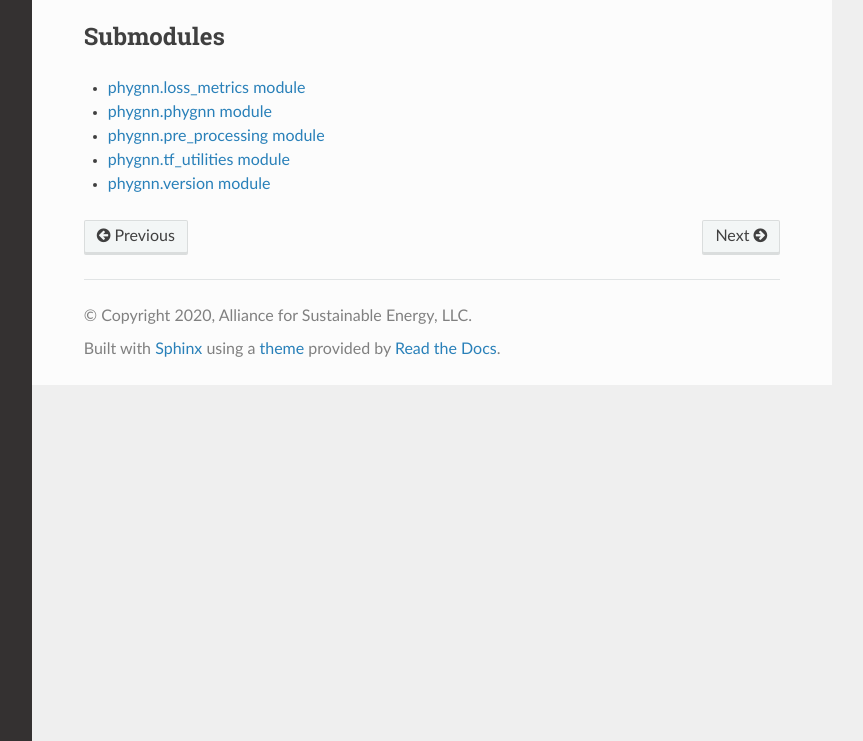
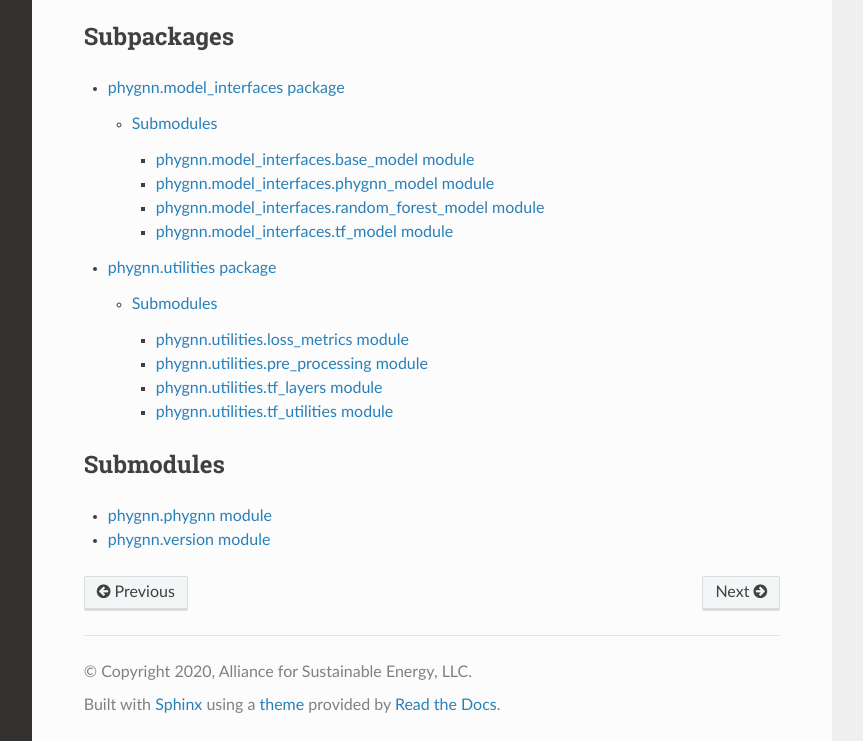
Before and after one commit to NREL/phygnn, a Sphinx documentation site: the page built from docs/source/phygnn/phygnn.rst, in a window 1280 px wide and 1005 px high, cut to the strip 264-1005 px from the top of the window. Shown: the whole strip, without its empty margins (268-1131 px from the left). Built offline with Sphinx 7.4.7 and the Read the Docs theme 2.0.0, drawn with Linux system fonts in a browser that asks for light colours.

Commit message:
update docs

```diff
--- /dev/null
+++ b/docs/source/phygnn/phygnn.model_interfaces.base_model.rst
@@ -0,0 +1,7 @@
+phygnn.model\_interfaces.base\_model module
+===========================================
+
+.. automodule:: phygnn.model_interfaces.base_model
+   :members:
+   :undoc-members:
+   :show-inheritance:
--- /dev/null
+++ b/docs/source/phygnn/phygnn.model_interfaces.phygnn_model.rst
@@ -0,0 +1,7 @@
+phygnn.model\_interfaces.phygnn\_model module
+=============================================
+
+.. automodule:: phygnn.model_interfaces.phygnn_model
+   :members:
+   :undoc-members:
+   :show-inheritance:
--- /dev/null
+++ b/docs/source/phygnn/phygnn.model_interfaces.random_forest_model.rst
@@ -0,0 +1,7 @@
+phygnn.model\_interfaces.random\_forest\_model module
+=====================================================
+
+.. automodule:: phygnn.model_interfaces.random_forest_model
+   :members:
+   :undoc-members:
+   :show-inheritance:
--- /dev/null
+++ b/docs/source/phygnn/phygnn.model_interfaces.tf_model.rst
@@ -0,0 +1,7 @@
+phygnn.model\_interfaces.tf\_model module
+=========================================
+
+.. automodule:: phygnn.model_interfaces.tf_model
+   :members:
+   :undoc-members:
+   :show-inheritance:
--- a/docs/source/phygnn/phygnn.rst
+++ b/docs/source/phygnn/phygnn.rst
@@ -6,14 +6,18 @@ phygnn package
    :undoc-members:
    :show-inheritance:
 
+Subpackages
+-----------
+
+.. toctree::
+
+   phygnn.model_interfaces
+   phygnn.utilities
+
 Submodules
 ----------
 
 .. toctree::
-   :maxdepth: 4
 
-   phygnn.loss_metrics
    phygnn.phygnn
-   phygnn.pre_processing
-   phygnn.tf_utilities
    phygnn.version
--- /dev/null
+++ b/docs/source/phygnn/phygnn.utilities.loss_metrics.rst
@@ -0,0 +1,7 @@
+phygnn.utilities.loss\_metrics module
+=====================================
+
+.. automodule:: phygnn.utilities.loss_metrics
+   :members:
+   :undoc-members:
+   :show-inheritance:
--- /dev/null
+++ b/docs/source/phygnn/phygnn.utilities.pre_processing.rst
@@ -0,0 +1,7 @@
+phygnn.utilities.pre\_processing module
+=======================================
+
+.. automodule:: phygnn.utilities.pre_processing
+   :members:
+   :undoc-members:
+   :show-inheritance:
--- /dev/null
+++ b/docs/source/phygnn/phygnn.utilities.tf_layers.rst
@@ -0,0 +1,7 @@
+phygnn.utilities.tf\_layers module
+==================================
+
+.. automodule:: phygnn.utilities.tf_layers
+   :members:
+   :undoc-members:
+   :show-inheritance:
--- /dev/null
+++ b/docs/source/phygnn/phygnn.utilities.tf_utilities.rst
@@ -0,0 +1,7 @@
+phygnn.utilities.tf\_utilities module
+=====================================
+
+.. automodule:: phygnn.utilities.tf_utilities
+   :members:
+   :undoc-members:
+   :show-inheritance:
```
Also changed, not shown: docs/source/phygnn/phygnn.loss_metrics.rst (deleted, +0 -7 lines), docs/source/phygnn/phygnn.model_interfaces.rst (added, +17 -0 lines), docs/source/phygnn/phygnn.pre_processing.rst (deleted, +0 -7 lines), docs/source/phygnn/phygnn.tf_utilities.rst (deleted, +0 -7 lines), docs/source/phygnn/phygnn.utilities.rst (added, +17 -0 lines).
